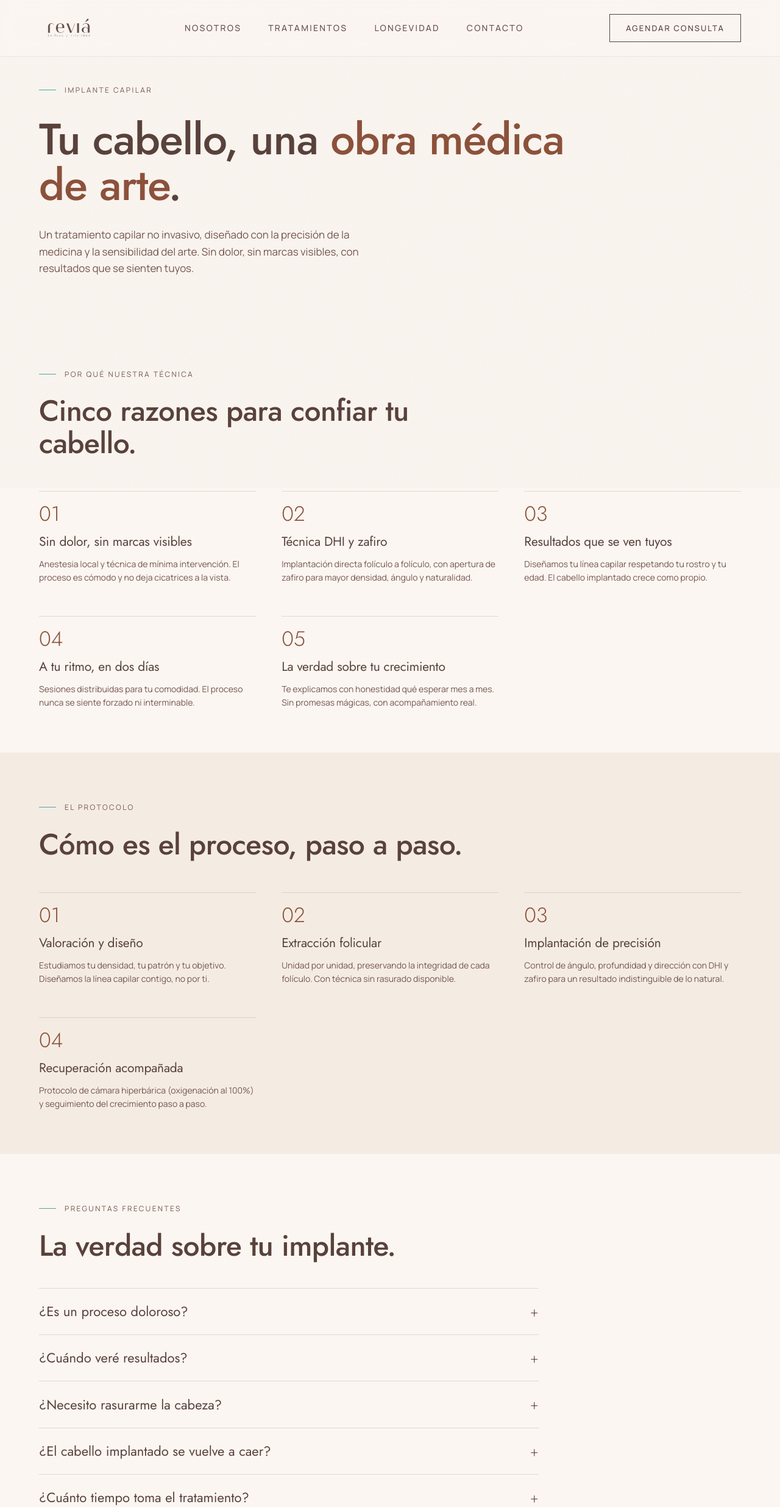
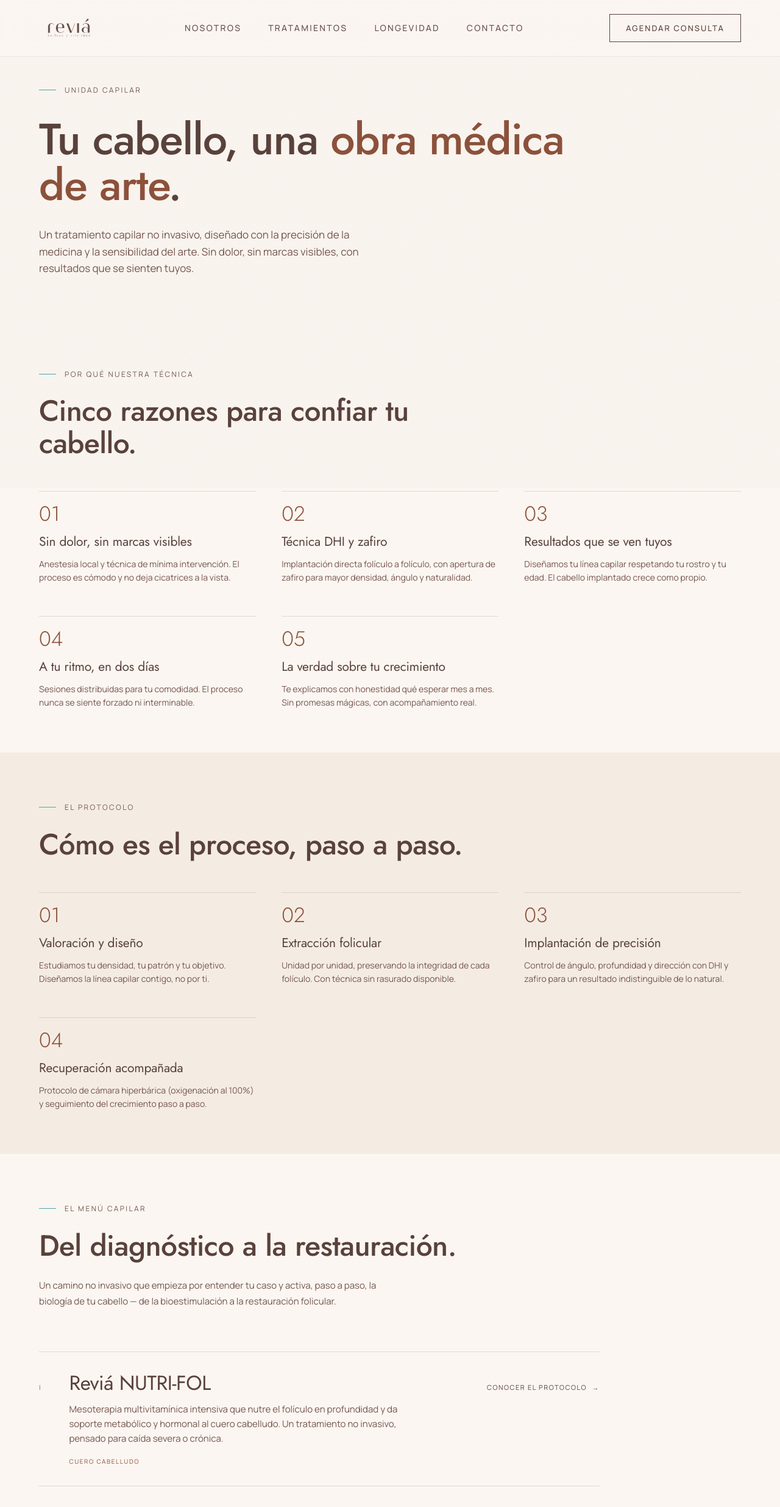
Before and after one commit to ReviaCol/revia-web, a Next.js app: page /implante-capilar in a window 1280 px wide. Shown: the top 2471 px of the page at 61% size. Built offline with nearby package versions, Linux system fonts and the light colour scheme.

Commit message:
feat(capilar): Unidad Capilar con 10 tratamientos, fichas y menu en landing

```diff
--- a/src/app/contacto/page.tsx
+++ b/src/app/contacto/page.tsx
@@ -16,7 +16,7 @@ export const metadata: Metadata = {
 const SERVICES = [
   { id: "no-invasivos-corporal", name: "Rejuvenecimiento Corporal" },
   { id: "no-invasivos-facial", name: "Rejuvenecimiento Facial" },
-  { id: "implante-capilar", name: "Implante Capilar" },
+  { id: "implante-capilar", name: "Unidad Capilar" },
   { id: "antienvejecimiento", name: "Antienvejecimiento" },
   { id: "longevidad-bienestar", name: "Longevidad & Bienestar" },
   { id: "complementarios", name: "Programas Complementarios" },
--- a/src/app/implante-capilar/page.tsx
+++ b/src/app/implante-capilar/page.tsx
@@ -5,6 +5,8 @@ import { PageHero } from "@/components/page/PageHero";
 import { PillarGrid } from "@/components/page/PillarGrid";
 import { FAQ } from "@/components/page/FAQ";
 import { ClosingCTA } from "@/components/page/ClosingCTA";
+import { TreatmentList } from "@/app/tratamientos/[categoria]/_components/TreatmentList";
+import { getCategoryBySlug } from "@/lib/treatments";
 
 export const metadata: Metadata = {
   title: "Implante capilar — Reviá",
@@ -79,12 +81,13 @@ const FAQ_ITEMS = [
 ];
 
 export default function ImplanteCapilarPage() {
+  const capilar = getCategoryBySlug("capilar");
   return (
     <>
       <SiteNav current="/tratamientos" />
       <main id="contenido">
         <PageHero
-          eyebrow="Implante capilar"
+          eyebrow="Unidad Capilar"
           title="Tu cabello, una obra médica de arte."
           accent="obra médica de arte"
           subtitle="Un tratamiento capilar no invasivo, diseñado con la precisión de la medicina y la sensibilidad del arte. Sin dolor, sin marcas visibles, con resultados que se sienten tuyos."
@@ -101,6 +104,42 @@ export default function ImplanteCapilarPage() {
           pillars={STEPS}
           background="var(--revia-cream-100)"
         />
+        <section
+          aria-label="Tratamientos capilares"
+          className="relative z-[2]"
+          style={{ padding: "var(--section-y-tight) var(--gutter) 0" }}
+        >
+          <header className="max-w-[720px]">
+            <p
+              className="font-body inline-flex items-center m-0 mb-6 uppercase"
+              style={{ fontSize: "12px", letterSpacing: "0.2em", gap: "14px", color: "var(--revia-coffee-700)" }}
+            >
+              <span
+                aria-hidden="true"
+                className="block"
+                style={{ width: "28px", height: "1px", background: "var(--revia-accent)" }}
+              />
+              El menú capilar
+            </p>
+            <h2
+              className="font-display font-medium m-0"
+              style={{ fontSize: "clamp(30px, 4vw, 48px)", lineHeight: 1.1, letterSpacing: "-0.012em", color: "var(--revia-coffee-900)" }}
+            >
+              Del diagnóstico a la restauración.
+            </h2>
+            <p
+              className="font-body m-0 mt-6"
+              style={{ fontSize: "15px", lineHeight: 1.7, color: "var(--revia-coffee-700)", maxWidth: "560px" }}
+            >
+              Un camino no invasivo que empieza por entender tu caso y activa, paso
+              a paso, la biología de tu cabello — de la bioestimulación a la
+              restauración folicular.
+            </p>
+          </header>
+        </section>
+        {capilar ? (
+          <TreatmentList treatments={capilar.treatments} categorySlug="capilar" />
+        ) : null}
         <FAQ
           heading="La verdad sobre tu implante."
           items={FAQ_ITEMS}
--- a/src/app/page.tsx
+++ b/src/app/page.tsx
@@ -190,12 +190,12 @@ export default function HomePage() {
               >
                 <ImageSlot
                   slot="trat-implante"
-                  alt="Implante capilar"
+                  alt="Unidad Capilar"
                   tone="dark"
                 />
                 <div className="veil" />
                 <div className="tc-in">
-                  <h3>Implante capilar</h3>
+                  <h3>Unidad Capilar</h3>
                   <p className="tc-sum">
                     DHI y zafiro. Sin cicatrices visibles.
                   </p>
--- a/src/app/tratamientos/_components/CategoriesGrid.tsx
+++ b/src/app/tratamientos/_components/CategoriesGrid.tsx
@@ -61,7 +61,7 @@ const CATEGORIES: ReadonlyArray<Category> = [
   },
   {
     number: "03",
-    title: "Implante capilar",
+    title: "Unidad Capilar",
     summary: "Tu cabello, una obra biológica de arte. DHI y zafiro, sin invasión.",
     treatments: [
       "Técnica DHI",
--- a/src/app/tratamientos/_components/TratamientosUX.tsx
+++ b/src/app/tratamientos/_components/TratamientosUX.tsx
@@ -51,8 +51,17 @@ const TREATMENTS: Treatment[] = [
   { cat: "facial", name: "Radiofrecuencia Fraccionada" },
   { cat: "facial", name: "Blefaroplastia No Invasiva" },
   { cat: "facial", name: "Plasma Rico en Plaquetas" },
-  // Implante Capilar
+  // Unidad Capilar
+  { cat: "capilar", name: "Reviá NUTRI-FOL" },
+  { cat: "capilar", name: "Plasma Rico Potenciado (PRP)" },
+  { cat: "capilar", name: "Reviá FOLI-ACTIV" },
+  { cat: "capilar", name: "Reviá PLASMA-BOOST" },
+  { cat: "capilar", name: "Reviá REGEN-EX" },
   { cat: "capilar", name: "Técnica DHI y Zafiro" },
+  { cat: "capilar", name: "Micro-injerto Capilar F.U.E." },
+  { cat: "capilar", name: "Densificación Capilar Non-Shaven" },
+  { cat: "capilar", name: "Restauración de Barba" },
+  { cat: "capilar", name: "Restauración de Cejas" },
   // Programa Antienvejecimiento
   { cat: "antiedad", name: "Terapia con Vitamina C de alta concentración" },
   { cat: "antiedad", name: "Terapia con NAD" },
@@ -73,7 +82,7 @@ const TREATMENTS: Treatment[] = [
 const CAT_LABEL: Record<CategoryId, string> = {
   corporal: "Rejuvenecimiento Corporal",
   facial: "Rejuvenecimiento Facial",
-  capilar: "Implante Capilar",
+  capilar: "Unidad Capilar",
   antiedad: "Programa Antienvejecimiento",
   longevidad: "Unidad de Bienestar, Nutrición Sostenible y Longevidad",
   complementarios: "Programas Complementarios",
--- a/src/app/tratamientos/page.tsx
+++ b/src/app/tratamientos/page.tsx
@@ -16,7 +16,7 @@ export const metadata: Metadata = {
 const CATEGORIES = [
   { id: "corporal", n: "01", t: "Corporal", bg: "var(--terra)", tone: "warm" as const },
   { id: "facial", n: "02", t: "Facial", bg: "var(--ink-900)", tone: "dark" as const },
-  { id: "capilar", n: "03", t: "Implante capilar", bg: "var(--ink-900)", tone: "dark" as const },
+  { id: "capilar", n: "03", t: "Unidad Capilar", bg: "var(--ink-900)", tone: "dark" as const },
   { id: "antiedad", n: "04", t: "Antienvejecimiento", bg: "var(--terra)", tone: "warm" as const },
   { id: "longevidad", n: "05", t: "Longevidad", bg: "var(--turq-deep)", tone: "cool" as const, href: "/longevidad" },
   { id: "complementarios", n: "06", t: "Complementarios", bg: "var(--ink-900)", tone: "dark" as const },
--- a/src/components/layout/nav-items.ts
+++ b/src/components/layout/nav-items.ts
@@ -38,7 +38,7 @@ export const NAV_ITEMS: readonly NavItem[] = [
     menu: [
       { href: "/tratamientos/corporal", label: "Corporal" },
       { href: "/tratamientos/facial", label: "Facial" },
-      { href: "/implante-capilar", label: "Implante Capilar" },
+      { href: "/implante-capilar", label: "Unidad Capilar" },
       { href: "/antienvejecimiento", label: "Antienvejecimiento" },
     ],
   },
--- a/src/components/sections/TreatmentsPreview.tsx
+++ b/src/components/sections/TreatmentsPreview.tsx
@@ -43,7 +43,7 @@ const TREATMENT_CARDS: ReadonlyArray<TreatmentCard> = [
   },
   {
     number: "03",
-    title: "Implante capilar",
+    title: "Unidad Capilar",
     summary: "DHI y zafiro · cero cicatrices visibles",
     href: "/implante-capilar",
     bg: "var(--revia-coffee-900)",
--- a/src/data/constellation-zones.ts
+++ b/src/data/constellation-zones.ts
@@ -123,7 +123,7 @@ const ROSTRO: MapDef = {
       eyebrow: "Zona I · Cuero cabelludo", coord: "23°N · 14°E",
       title: ["Cuero", "cabelludo"],
       sub: "Donde el cabello vuelve a su densidad. Restauramos sin marcas, a tu ritmo.",
-      treatmentIds: ["dhi-zafiro", "prp"],
+      treatmentIds: ["regen-ex", "plasma-boost", "dhi-zafiro"],
     },
     {
       id: "frente-rostro",
--- a/src/data/treatments.json
+++ b/src/data/treatments.json
@@ -1,7 +1,7 @@
 {
   "_meta": {
     "version": "0.1.0",
-    "lastUpdated": "2026-05-06",
+    "lastUpdated": "2026-07-07",
     "source": "Portafolio de Servicios Reviá 2026",
     "note": "Fuente única de tratamientos. Cualquier página, card, filtro o búsqueda lee de aquí. NO duplicar este contenido en componentes."
   },
@@ -46,11 +46,20 @@
     },
     {
       "id": "implante-capilar",
-      "name": "Implante Capilar",
+      "name": "Unidad Capilar",
       "palette": "warm",
       "headline": "Tu cabello, una obra médica de arte",
       "treatments": [
-        { "id": "dhi-zafiro", "name": "Técnica DHI y Zafiro", "summary": "Implante Capilar Directo (DHI). Cero dolor, cero cicatrices visibles, técnica sin rasurado disponible.", "bodyZones": ["cuero-cabelludo"] }
+        { "id": "nutri-fol", "name": "Reviá NUTRI-FOL", "summary": "Mesoterapia multivitamínica intensiva que nutre el folículo en profundidad y da soporte metabólico y hormonal al cuero cabelludo. Un tratamiento no invasivo, pensado para caída severa o crónica.", "outcome": "Un ciclo de crecimiento más fuerte, desde la raíz.", "bodyZones": ["cuero-cabelludo"] },
+        { "id": "prp-capilar", "name": "Plasma Rico Potenciado (PRP)", "summary": "Plasma rico potenciado con factores de crecimiento de tu propia sangre. Mejora la vascularización del cuero cabelludo y estimula la regeneración natural del folículo, en un protocolo personalizado y no invasivo.", "outcome": "Regeneración natural, escrita en tu propia biología.", "bodyZones": ["cuero-cabelludo"] },
+        { "id": "foli-activ", "name": "Reviá FOLI-ACTIV", "summary": "Terapia lumínica médica (LLLT) que estimula la microcirculación del cuero cabelludo y activa el metabolismo del folículo. No invasiva, potencia los resultados de los demás tratamientos capilares.", "outcome": "Más irrigación y energía para cada folículo.", "bodyZones": ["cuero-cabelludo"] },
+        { "id": "plasma-boost", "name": "Reviá PLASMA-BOOST", "summary": "Plasma rico en plaquetas de alta concentración que estimula la irrigación del folículo y reactiva su fase de crecimiento. Mejora la calidad y el grosor del cabello y frena la caída activa.", "outcome": "Cabello más grueso y una caída que se detiene.", "bodyZones": ["cuero-cabelludo"] },
+        { "id": "regen-ex", "name": "Reviá REGEN-EX", "summary": "PRP potenciado con exosomas y células madre (Tecnología MTC) para reactivar folículos miniaturizados y potenciar la regeneración celular. Indicado en caída moderada a avanzada.", "outcome": "Densidad y vitalidad devueltas al cabello.", "bodyZones": ["cuero-cabelludo"] },
+        { "id": "dhi-zafiro", "name": "Técnica DHI y Zafiro", "summary": "Implante capilar directo (DHI) con micropuntas de zafiro: colocación folículo a folículo que respeta el ángulo, la dirección y la densidad natural. Cero dolor, cero cicatrices visibles y técnica sin rasurado disponible.", "outcome": "Una línea capilar que se ve —y se siente— tuya.", "bodyZones": ["cuero-cabelludo"] },
+        { "id": "microinjerto-fue", "name": "Micro-injerto Capilar F.U.E.", "summary": "Redistribución folicular unidad por unidad con técnica F.U.E.: microimplante pelo a pelo con diseño personalizado según tus rasgos, apoyo de cámara hiperbárica y acompañamiento post-procedimiento. Ambulatorio y no invasivo.", "outcome": "Cobertura natural, diseñada a la medida de tu rostro.", "bodyZones": ["cuero-cabelludo"] },
+        { "id": "densificacion-non-shaven", "name": "Densificación Capilar Non-Shaven", "summary": "Densificación capilar con técnica F.U.E. Non-Shaven, sin rapar: microimplante selectivo y preciso pensado para mujeres que buscan discreción total y continuidad en su vida profesional y social.", "outcome": "Más densidad, sin que nadie note el proceso.", "bodyZones": ["cuero-cabelludo"] },
+        { "id": "restauracion-barba", "name": "Restauración de Barba", "summary": "Microimplante folicular para corregir zonas despobladas de la barba con definición estética y un resultado simétrico y natural. Procedimiento ambulatorio y no invasivo.", "outcome": "Una barba densa y homogénea, con tu propio vello.", "bodyZones": ["barba"] },
+        { "id": "restauracion-cejas", "name": "Restauración de Cejas", "summary": "Diseño personalizado y microimplante pelo a pelo para recuperar el marco de la mirada, respetando la angulación natural de cada ceja.", "outcome": "Cejas definidas que enmarcan tu expresión.", "bodyZones": ["cejas"] }
       ]
     },
     {
--- a/src/lib/treatments.ts
+++ b/src/lib/treatments.ts
@@ -31,11 +31,13 @@ export const CATEGORIES = data.categories as unknown as Category[];
 export const CATEGORY_SLUG_TO_ID: Record<string, string> = {
   corporal: "no-invasivos-corporal",
   facial: "no-invasivos-facial",
+  capilar: "implante-capilar",
 };
 
 export const CATEGORY_ID_TO_SLUG: Record<string, string> = {
   "no-invasivos-corporal": "corporal",
   "no-invasivos-facial": "facial",
+  "implante-capilar": "capilar",
 };
 
 export function getCategoryById(id: string): Category | undefined {
```
